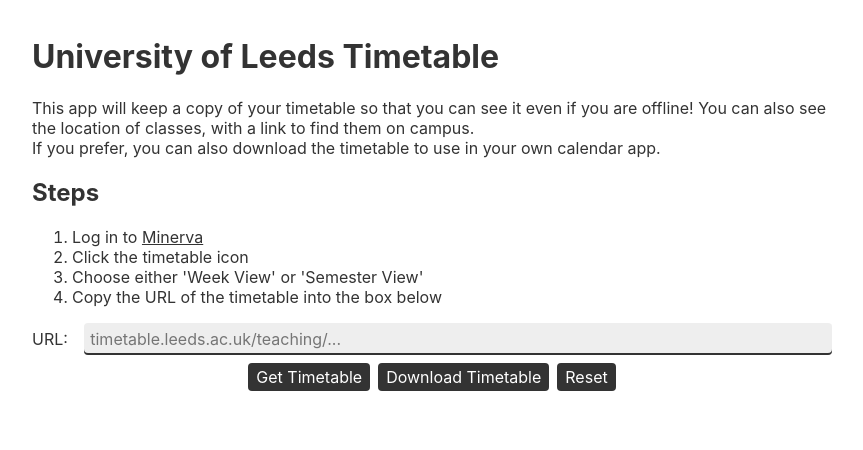
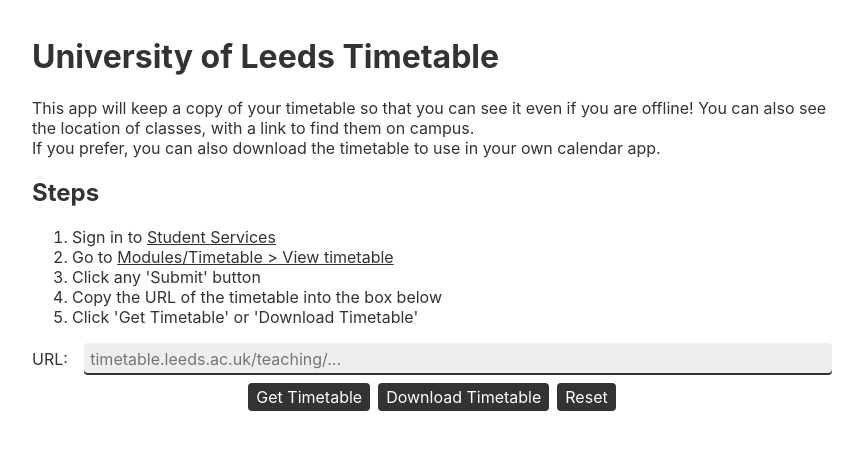
Before and after one commit to usamausman/timetable, a Svelte app: page / in a window 1280 px wide. Shown: the top 450 px of the page, without its empty margins (208-1071 px from the left). Built offline with nearby package versions, Linux system fonts and the light colour scheme.

Commit message:
UPDATE: Setup instructions

```diff
--- a/src/App.svelte
+++ b/src/App.svelte
@@ -927,8 +927,8 @@
       </p>
       <h2>Steps</h2>
       <ol>
-        <li>
-          Log in to
+        <!-- <li>
+          Sign in to
           <a
             target="_blank"
             rel="noopener noreferrer"
@@ -936,8 +936,27 @@
           >
         </li>
         <li>Click the timetable icon</li>
-        <li>Choose either 'Week View' or 'Semester View'</li>
+        <li>Choose either 'Week View' or 'Semester View'</li> -->
+        <li>
+          Sign in to
+          <a
+            target="_blank"
+            rel="noopener noreferrer"
+            href="https://studentservices.leeds.ac.uk/">Student Services</a
+          >
+        </li>
+        <li>
+          Go to <a
+            target="_blank"
+            rel="noopener noreferrer"
+            href="https://studentservices.leeds.ac.uk/pls/banprod/timetable_uol">Modules/Timetable &gt; View timetable</a
+          >
+        </li>
+        <li>
+          Click any 'Submit' button
+        </li>
         <li>Copy the URL of the timetable into the box below</li>
+        <li>Click 'Get Timetable' or 'Download Timetable'</li>
       </ol>
       <div class="input">
         <label class="small" for="identifier">URL:</label>
```
